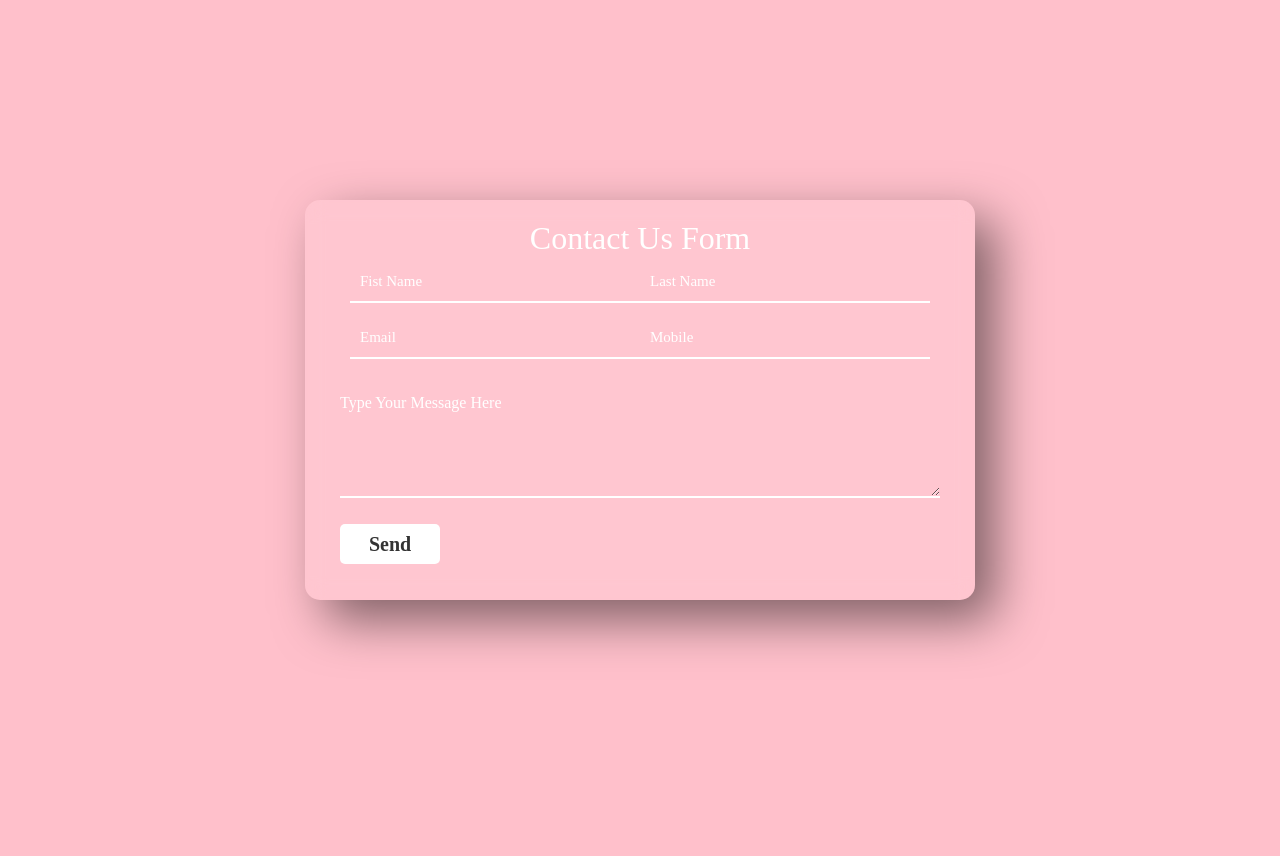
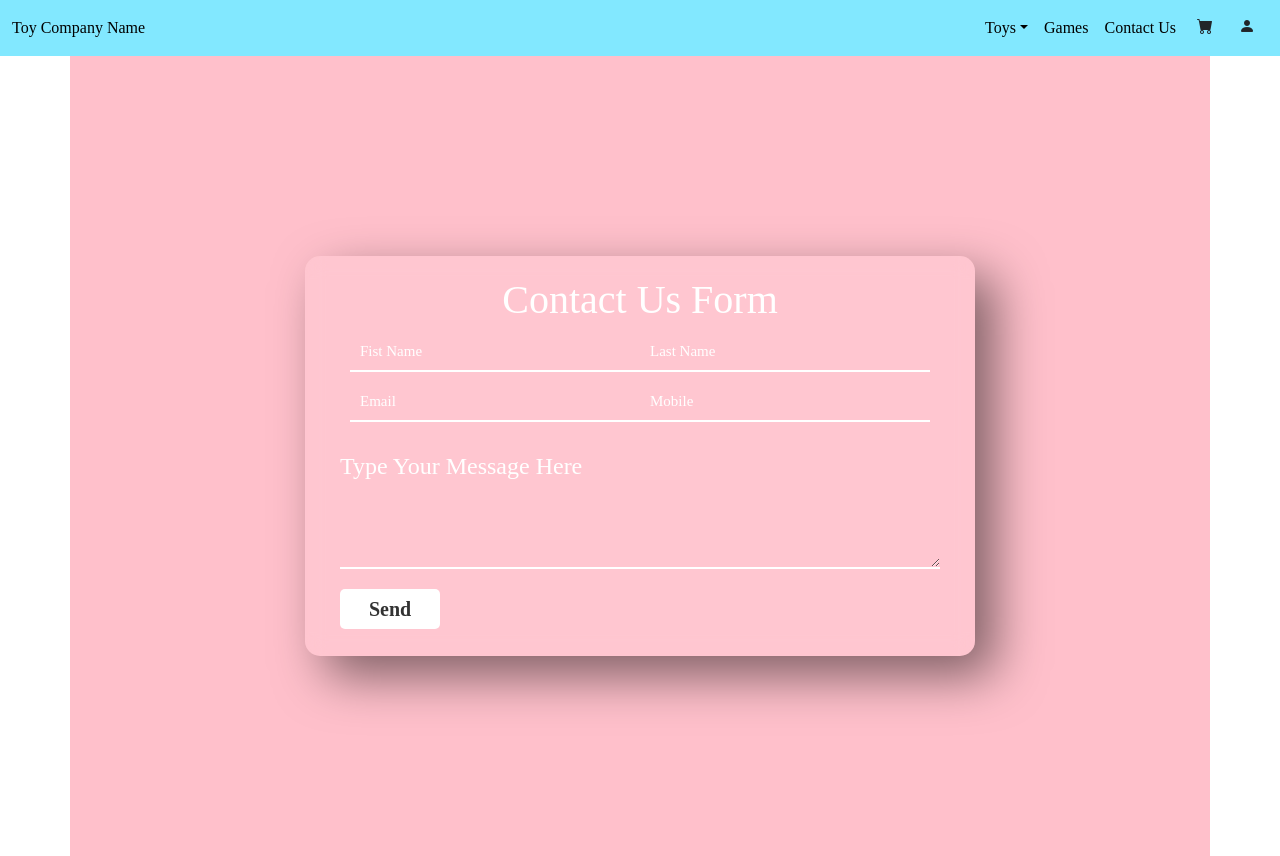
Before and after one commit to aPavesich/IT391-CurbsidePickup, a PHP site: page /contactPage.html in a window 1280 px wide. Before the commit the page ends 651 px from the top, so only its background shows below. Run offline with PHP 8.4, Linux system fonts and the light colour scheme; some libraries are stand-ins or nearby versions.

Commit message:
added nav to contact us page, will fix it

```diff
--- a/src/contactPage.html
+++ b/src/contactPage.html
@@ -3,12 +3,53 @@
 <head>
     <meta charset="UTF-8">
     <meta http-equiv="X-UA-Compatible" content="IE-edge">
-    <meta name"viewport" content="width"=device-width, initial-scale=1.0">
-    <title>Contact Us Page</title>
+    <meta name="viewport" content="width=device-width, initial-scale=1.0">
+    <link href="https://cdn.jsdelivr.net/npm/bootstrap@5.3.2/dist/css/bootstrap.min.css" rel="stylesheet" integrity="sha384-T3c6CoIi6uLrA9TneNEoa7RxnatzjcDSCmG1MXxSR1GAsXEV/Dwwykc2MPK8M2HN" crossorigin="anonymous">    <script src="https://code.jquery.com/jquery-3.3.1.slim.min.js" integrity="sha384-q8i/X+965DzO0rT7abK41JStQIAqVgRVzpbzo5smXKp4YfRvH+8abtTE1Pi6jizo" crossorigin="anonymous"></script>
+    <link rel="stylesheet" href="https://cdn.jsdelivr.net/npm/bootstrap-icons@1.7.2/font/bootstrap-icons.css">
+    <title>Contact Us</title>
     <link rel="stylesheet" href="../src/styles/contactus.css">
+    <link rel="stylesheet" href="../src/styles/navbar.css">
 </head>
 <body>
-    <div class= "container">
+    <nav class="navbar navbar-expand-md navbar-light ">
+        <div class="container-fluid">
+            <a id="navbar-brand" href="../src/index.html">Toy Company Name</a>
+            <button class="navbar-toggler" type="button" data-bs-toggle="collapse" data-bs-target="#collapseNav">
+              <span class="navbar-toggler-icon"></span>
+            </button>
+          <div class="collapse navbar-collapse" id="collapseNav">
+            <ul class="navbar-nav ms-auto">
+                <li class="nav-item dropdown"><a class="nav-link dropdown-toggle" href="#" role="button" data-bs-toggle="dropdown">Toys</a>
+                  <ul class="dropdown-menu">
+                    <li><a class="dropdown-item" href="../src/toyHome.html">All Toys</a></li>
+                    <li><a class="dropdown-item" href="#">Legos</a></li>
+                    <li><a class="dropdown-item" href="#">Nerf</a></li>
+                    <li><a class="dropdown-item" href="#">Hot Wheels</a></li>
+                    <li><a class="dropdown-item" href="#">Marvel</a></li>
+                  </ul>
+                  </li>
+                <li class="nav-item"><a class="nav-link" href="#">Games</a></li>
+                <li class="nav-item d-md-none"><a class="nav-link" href="#">Cart</a></li>
+                <li class="nav-item d-md-none"><a class="nav-link" href="../src/login.html">My Account</a></li>
+                <li class="nav-item"><a class="nav-link" href="../src/contactPage.html">Contact Us</a></li>
+                <a type="button" class="btn d-none d-md-block" href="#"><span class="bi bi-cart-fill"></span></a>
+                <a type="button" class="btn d-none d-md-block" href="../src/login.html"><span class="bi bi-person-fill"></span></a>
+                </ul>
+                <!--Search Bar Code, not working <form class="d-flex input-group w-auto d-none d-lg-block">
+                  <input
+                    type="search"
+                    class="form-control rounded"
+                    placeholder="Search"
+                    aria-label="Search"
+                    aria-describedby="search-addon" />
+                  <span class="input-group-text border-0" id="search-addon">
+                  <i class="fas fa-search"></i>
+                  </span>
+                </form> -->
+          </div>
+        </div>
+    </nav>
+    <div class= "container-fluid container">
         <form>
             <h1>Contact Us Form</h1>
             <input type="text" id="firstname" placeholder="Fist Name" required>
@@ -17,11 +58,12 @@
             <input type="text" id="mobie" placeholder="Mobile" required>
             <h4>Type Your Message Here</h4>
             <textarea required></textarea>
-            <input type="submit" value="Send" id="button"
+            <input type="submit" value="Send" id="button">
 
         </form>
     </div>
 
-
+     <!-- Javascript import with popper for dropdowns-->
+   <script src="https://cdn.jsdelivr.net/npm/bootstrap@5.3.2/dist/js/bootstrap.bundle.min.js" integrity="sha384-C6RzsynM9kWDrMNeT87bh95OGNyZPhcTNXj1NW7RuBCsyN/o0jlpcV8Qyq46cDfL" crossorigin="anonymous"></script>
 </body>
 </html>
--- a/src/curbsideExplain.html
+++ b/src/curbsideExplain.html
@@ -32,7 +32,7 @@
                 <li class="nav-item"><a class="nav-link" href="#">Games</a></li>
                 <li class="nav-item d-md-none"><a class="nav-link" href="#">Cart</a></li>
                 <li class="nav-item d-md-none"><a class="nav-link" href="../src/login.html">My Account</a></li>
-                <li class="nav-item"><a class="nav-link" href="#">Contact Us</a></li>
+                <li class="nav-item"><a class="nav-link" href="../src/contactPage.html">Contact Us</a></li>
                 <a type="button" class="btn d-none d-md-block" href="#"><span class="bi bi-cart-fill"></span></a>
                 <a type="button" class="btn d-none d-md-block" href="../src/login.html"><span class="bi bi-person-fill"></span></a>
                 </ul>
--- a/src/index.html
+++ b/src/index.html
@@ -36,7 +36,7 @@
                 <li class="nav-item"><a class="nav-link" href="#">Games</a></li>
                 <li class="nav-item d-md-none"><a class="nav-link" href="#">Cart</a></li>
                 <li class="nav-item d-md-none"><a class="nav-link" href="../src/login.html">My Account</a></li>
-                <li class="nav-item"><a class="nav-link" href="#">Contact Us</a></li>
+                <li class="nav-item"><a class="nav-link" href="../src/contactPage.html">Contact Us</a></li>
                 <a type="button" class="btn d-none d-md-block" href="#"><span class="bi bi-cart-fill"></span></a>
                 <a type="button" class="btn d-none d-md-block" href="../src/login.html"><span class="bi bi-person-fill"></span></a>
                 </ul>
--- a/src/styles/LogIn.css
+++ b/src/styles/LogIn.css
@@ -3,7 +3,7 @@
     margin: 0;
     padding: 0;
     box-sizing: border-box;
-    font-family:'Times New Roman', Times, serif;
+    font-family: 'Trebuchet MS', 'Lucida Sans Unicode', 'Lucida Grande', 'Lucida Sans', Arial, sans-serif;
 }
 
 body {
```
